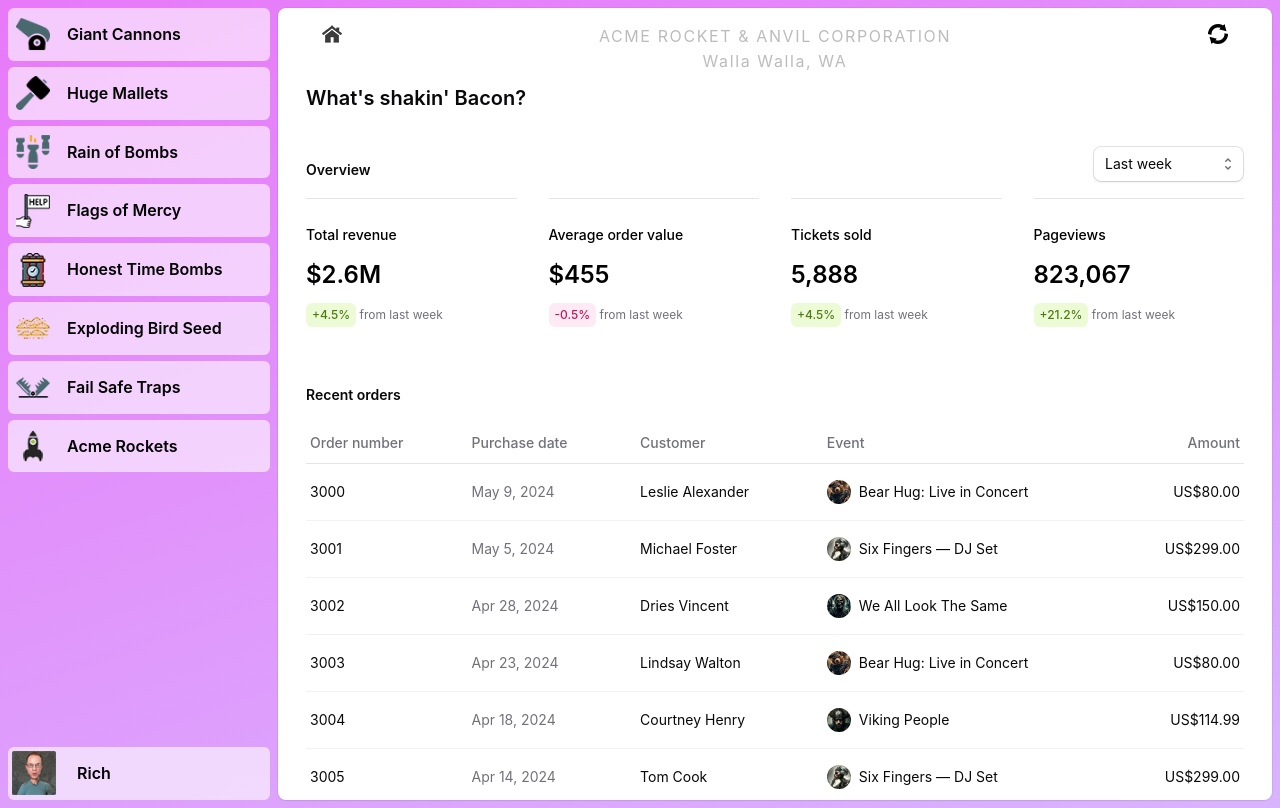
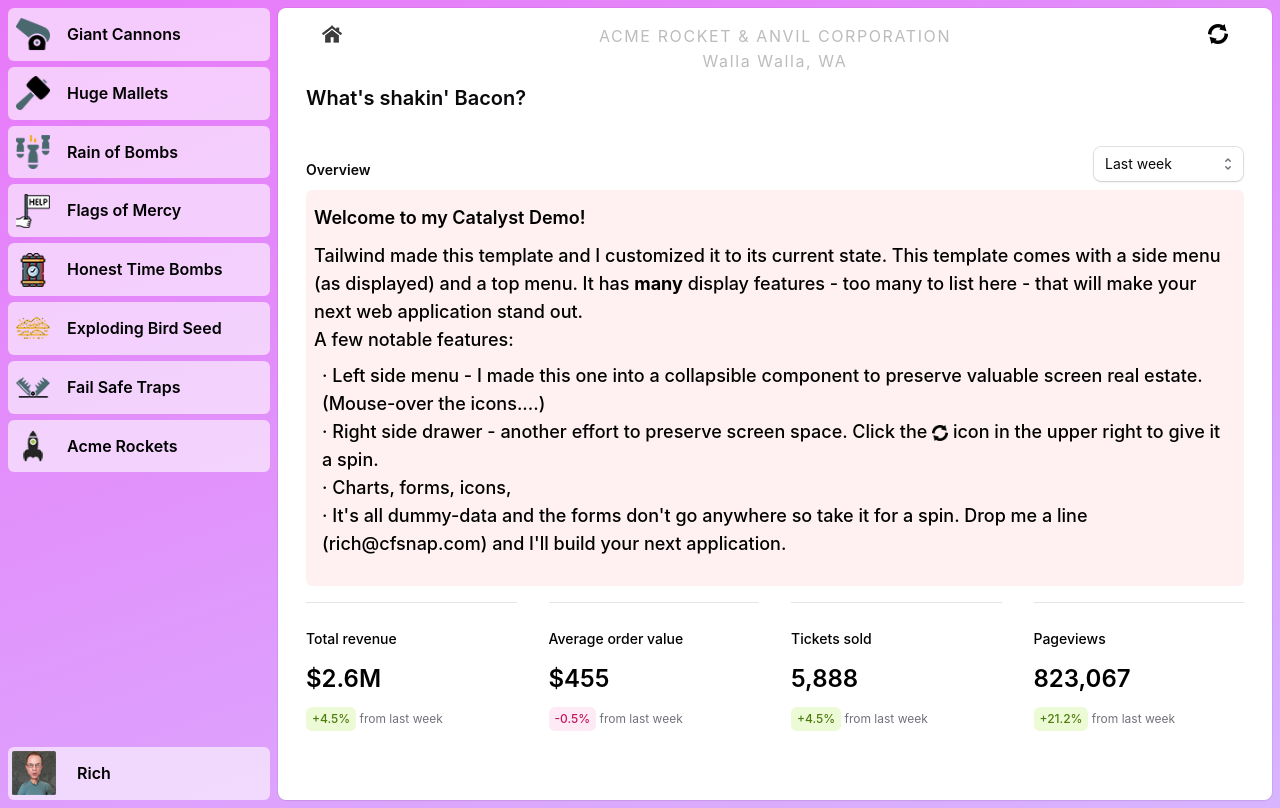
Before and after one commit to richleach/customCatalyst, a Next.js app: page / in a window 1280 px wide. Built offline with nearby package versions, Linux system fonts and the light colour scheme; a web font is replaced by a local one.

Commit message:
fixed main app page....

```diff
--- a/src/app/page.tsx
+++ b/src/app/page.tsx
@@ -5,6 +5,7 @@
 import { Select } from '@/components/select'
 import { Table, TableBody, TableCell, TableHead, TableHeader, TableRow } from '@/components/table'
 import { getRecentOrders } from '@/data'
+import Image from 'next/image';
 
 export function Stat({ title, value, change }: { title: string; value: string; change: string }) {
     return (
@@ -37,11 +38,42 @@
                     </Select>
                 </div>
             </div>
+
+            <div className="mt-2 grid gap-8 bg-rose-50 rounded-md p-2">
+                <div>
+                    <div className="mt-2 text-lg/6 font-semibold sm:text-md">Welcome to my Catalyst Demo!</div>
+                    <div className="mt-3 text-lg/7 font-medium sm:text-md">Tailwind made this template and I customized
+                        it to its current state. This template comes with a side menu (as displayed) and a top menu. It
+                        has <strong>many</strong> display features - too many to list here - that will make your next
+                        web application stand out. <br/> A few notable features:
+                        <ul className="p-2">
+                            <li> &middot; Left side menu - I made this one into a collapsible component to preserve
+                                valuable screen real estate. (Mouse-over the icons....)
+                            </li>
+                            <li> &middot; Right side drawer - another effort to preserve screen space. Click the <Image
+                                src="/images/openclose.png" height={16} width={16} alt="Open/Close"
+                                style={{display: "inline"}}/> icon in the upper right to give it a spin.
+                            </li>
+                            <li>&middot; Charts, forms, icons,</li>
+                            <li> &middot; It&apos;s all dummy-data and the forms don&apos;t go anywhere so take it for a
+                                spin. Drop me a line (rich@cfsnap.com) and I&apos;ll build your next application.
+                            </li>
+                        </ul>
+                    </div>
+                    <div className="mt-3 text-sm/6 sm:text-xs/6">
+
+                        <span className="text-zinc-500"></span>
+                    </div>
+                </div>
+
+            </div>
+
+
             <div className="mt-4 grid gap-8 sm:grid-cols-2 xl:grid-cols-4">
-                <Stat title="Total revenue" value="$2.6M" change="+4.5%" />
-                <Stat title="Average order value" value="$455" change="-0.5%" />
-                <Stat title="Tickets sold" value="5,888" change="+4.5%" />
-                <Stat title="Pageviews" value="823,067" change="+21.2%" />
+                <Stat title="Total revenue" value="$2.6M" change="+4.5%"/>
+                <Stat title="Average order value" value="$455" change="-0.5%"/>
+                <Stat title="Tickets sold" value="5,888" change="+4.5%"/>
+                <Stat title="Pageviews" value="823,067" change="+21.2%"/>
             </div>
             <Subheading className="mt-14">Recent orders</Subheading>
             <Table className="mt-4 [--gutter:theme(spacing.6)] lg:[--gutter:theme(spacing.10)]">
@@ -62,7 +94,7 @@
                             <TableCell>{order.customer.name}</TableCell>
                             <TableCell>
                                 <div className="flex items-center gap-2">
-                                    <Avatar src={order.event.thumbUrl} className="size-6" />
+                                    <Avatar src={order.event.thumbUrl} className="size-6"/>
                                     <span>{order.event.name}</span>
                                 </div>
                             </TableCell>
```
